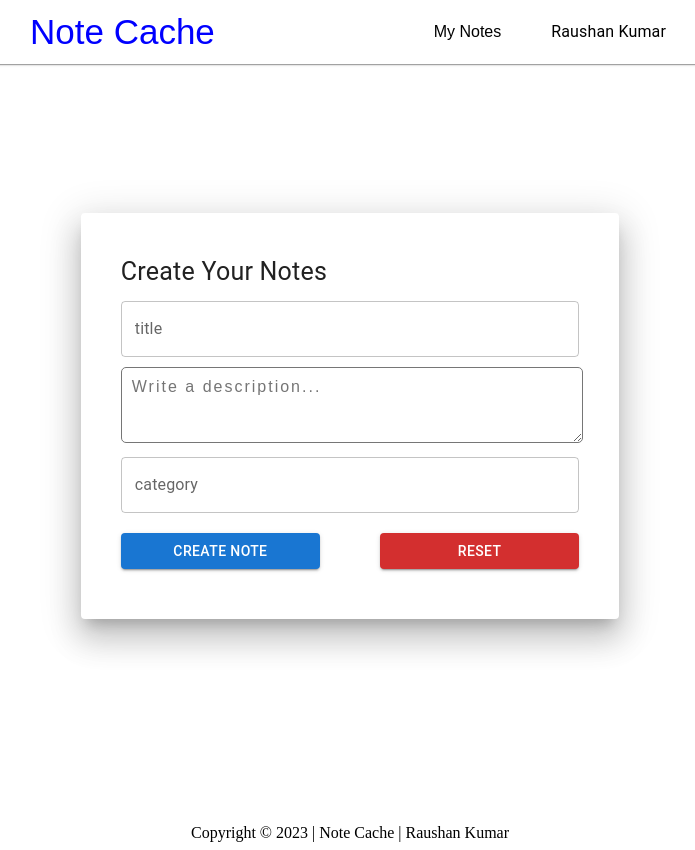
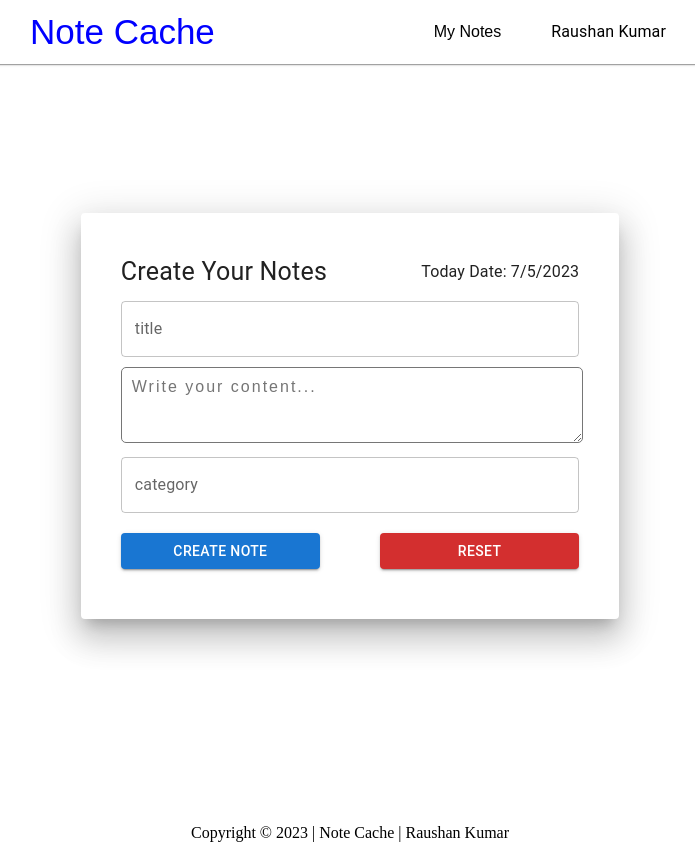
Before and after one commit to raushankp75/note-cache-frontend-reactjs, a React (Vite) app: page /createnote in a window 1280 px wide. Shown: the whole page, without its empty margins (290-985 px from the left). Built offline with nearby package versions, Linux system fonts and the light colour scheme.

Commit message:
Completed create note using redux

```diff
--- a/src/pages/notes/CreateNote.jsx
+++ b/src/pages/notes/CreateNote.jsx
@@ -1,29 +1,109 @@
-import { Box, Button, Paper, TextField, TextareaAutosize, Typography } from '@mui/material'
-import React from 'react'
+import { Box, Button, Card, CardContent, CardHeader, Paper, TextField, TextareaAutosize, Typography } from '@mui/material'
+import React, { useState } from 'react'
+import { ReactMarkdown } from 'react-markdown/lib/react-markdown';
+import { useNavigate } from 'react-router-dom';
+
+// for redux
+import { useDispatch, useSelector } from 'react-redux';
+import { createNote } from '../../redux/actions/notesActions';
 
 const CreateNote = () => {
+
+  const navigate = useNavigate();
+
+
+  // signup data
+  const [createNotesData, setCreateNotesData] = useState({
+    title: '',
+    content: '',
+    category: ''
+  });
+
+
+
+  // for redux
+  const dispatch = useDispatch();
+
+  // here notCreate name in the store
+  const noteCreate = useSelector((state) => state.noteCreate);
+  const { loading, error, note } = noteCreate;
+  // console.log(note)
+
+
+
+  // input field change function
+  const handleValueChange = (e) => {
+    setCreateNotesData({ ...createNotesData, [e.target.name]: e.target.value })
+  }
+
+
+
+  // Empty all fields
+  const handleReset = () => {
+    setCreateNotesData({
+      title: '',
+      content: '',
+      category: ''
+    })
+  };
+
+
+
+  // send data to api using redux
+  const handleCreateNote = (e) => {
+    e.preventDefault();
+    console.log(createNotesData)
+
+    // here createNote name in the noteActions
+    dispatch(createNote(createNotesData));
+    if(!createNotesData.title || !createNotesData.content || !createNotesData.category) return;
+
+    handleReset();
+
+    window.location.href = "/mynotes";
+    // navigate('/mynotes')
+  }
+
+
+
+
+
+
   return (
     <div style={{ height: '82vh', width: '100%', display: 'flex', flexDirection: 'column', justifyContent: 'center', alignItems: 'center' }}>
       <Paper elevation={20} sx={{ width: { xs: '85%', md: '60%' }, padding: { xs: '6% 6%', md: '40px 40px' } }}>
-        <Typography sx={{ fontSize: '25px' }}>Create Your Notes</Typography>
+        <Box sx={{ display: 'flex', justifyContent: 'space-between', alignItems: 'center' }}>
+          <Typography sx={{ fontSize: '25px' }}>Create Your Notes</Typography>
+          <Typography>Today Date: {new Date().toLocaleDateString()}</Typography>
+        </Box>
 
         {/* {error && <ErrorMessage severity="error">{error}</ErrorMessage>}
         {message && <ErrorMessage severity="error">{message}</ErrorMessage>}
         {loading && <Loader />} */}
         <form>
-          <TextField variant='outlined' type='text' name='title' sx={{ margin: '10px 0', borderRadius:'5px' }} label='title' placeholder='Enter title' fullWidth />
+          <TextField variant='outlined' type='text' name='title' value={createNotesData.title} onChange={handleValueChange} sx={{ margin: '10px 0', borderRadius: '5px' }} label='title' placeholder='Enter title' fullWidth />
           <TextareaAutosize
             name='content'
             minRows={3}
-            maxRows={12}
-            placeholder='Write a description...'
-            style={{ padding:'10px 10px', width: '96%', fontSize: '16px', fontFamily: 'sans-serif', letterSpacing: '2px', borderRadius:'5px' }}
+            maxRows={16}
+            placeholder='Write your content...'
+            style={{ padding: '10px 10px', width: '96%', fontSize: '16px', fontFamily: 'sans-serif', letterSpacing: '2px', borderRadius: '5px' }}
+            value={createNotesData.content} onChange={handleValueChange}
           />
-          <TextField variant='outlined' type='text' name='category' sx={{ margin: '10px 0', borderRadius:'5px' }} label='category' placeholder='Enter category' fullWidth />
+          {createNotesData.content && (
+            <>
+              <Typography>Note Preview</Typography>
+              <Card variant='elevation' elevation={4} sx={{ padding: '0px 10px', wordWrap: 'break-word', fontSize: '16px' }}>
+                <ReactMarkdown>{createNotesData.content}</ReactMarkdown>
+              </Card>
+            </>
+          )}
+
+          <TextField variant='outlined' type='text' name='category' value={createNotesData.category} onChange={handleValueChange} sx={{ margin: '10px 0', borderRadius: '5px' }} label='category' placeholder='Enter category' fullWidth />
 
           <Box sx={{ display: 'flex', gap: '60px' }}>
-            <Button type='submit' color='primary' variant="contained" sx={{ margin: '10px 0' }} fullWidth>Create Note</Button>
-            <Button type='submit' color='error' variant="contained" sx={{ margin: '10px 0' }} fullWidth>Reset</Button>
+            <Button type='submit' onClick={handleCreateNote} color='primary' variant="contained" sx={{ margin: '10px 0' }} fullWidth>Create Note</Button>
+            <Button onClick={handleReset} color='error' variant="contained" sx={{ margin: '10px 0' }} fullWidth>Reset</Button>
           </Box>
         </form>
       </Paper>
--- a/src/pages/notes/MyNotes.jsx
+++ b/src/pages/notes/MyNotes.jsx
@@ -88,9 +88,7 @@ const MyNotes = () => {
             {popup && <SingleNote popup={setPopup} />}
 
 
-            <Link to='/createnote' style={{ marginTop: '30px', display: 'flex', flexDirection: 'row-reverse' }}>
-                <Button variant='outlined' sx={{ backgroundColor: 'cyan' }}>Create Note</Button>
-            </Link>
+            <Link to='/createnote' variant='outlined' style={{ backgroundColor: 'cyan', marginLeft:'auto', textDecoration:"none", padding:'10px 20px' }}>Create Note</Link>
 
 
             {/* map notes */}
--- a/src/redux/actions/notesActions.js
+++ b/src/redux/actions/notesActions.js
@@ -61,7 +61,7 @@ export const createNote = (notesData) => async (dispatch, getState) => {
 
 
         // Calling api
-        const { data } = await axios.get(
+        const { data } = await axios.post(
             "http://localhost:8000/api/notes/create",
             notesData,
             config
```
